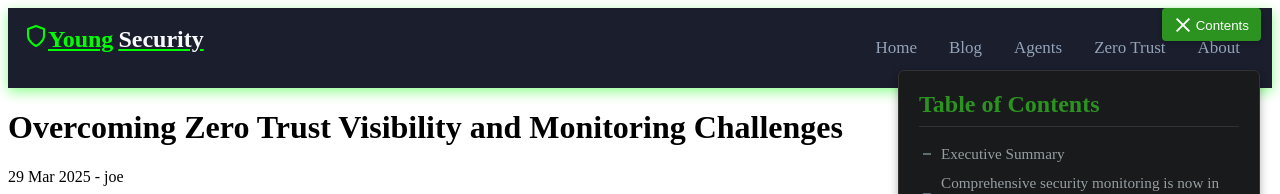
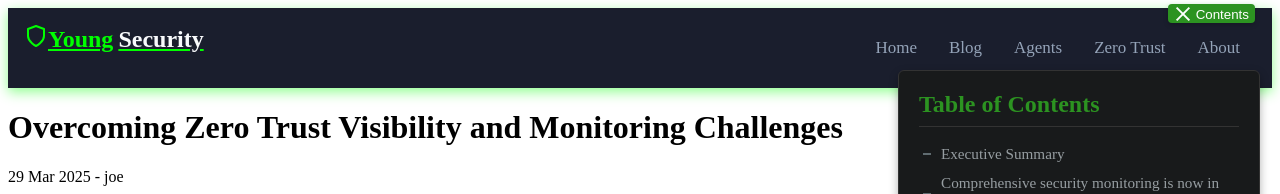
Before and after one commit to youngsecurity/www, a Jekyll site: the page built from _posts/2025-03-29-challenges-for-security-and-risk-leaders.md, in a window 1280 px wide. Shown: the top 194 px of the page. Built offline with Jekyll 4.4.1, drawn with Linux system fonts in a browser that asks for light colours; comment, search, counter and statistics services are not loaded.

Commit message:
Remove commented-out TOC toggle styles for cleaner code and adjust positioning for improved visibility

```diff
--- a/assets/css/style.scss
+++ b/assets/css/style.scss
@@ -36,11 +36,13 @@
     max-height: 80vh;
   }
 
+  /*
   .toc-toggle {
     top: 10px;
     right: 10px;
     padding: 6px 10px;
   }
+  */
 
   .toc h2 {
     font-size: 1.3rem;
@@ -110,9 +112,11 @@
     display: none;
   }
 
+  /*
   .toc-toggle {
     padding: 8px;
   }
+  */
 
   .toc-toggle-icon {
     margin-right: 0;
@@ -526,12 +530,12 @@ footer {
 /* TOC Toggle Button */
 .toc-toggle {
   position: fixed;
-  top: 8px;
-  right: 19px;
+  top: 4px;
+  right: 25px;
   z-index: 1000;
   /*display: flex;*/
   align-items: center;
-  padding: 8px 12px;
+  /*padding: 8px 12px;*/
   background-color: #2c9321;
   color: white;
   border: none;
```
